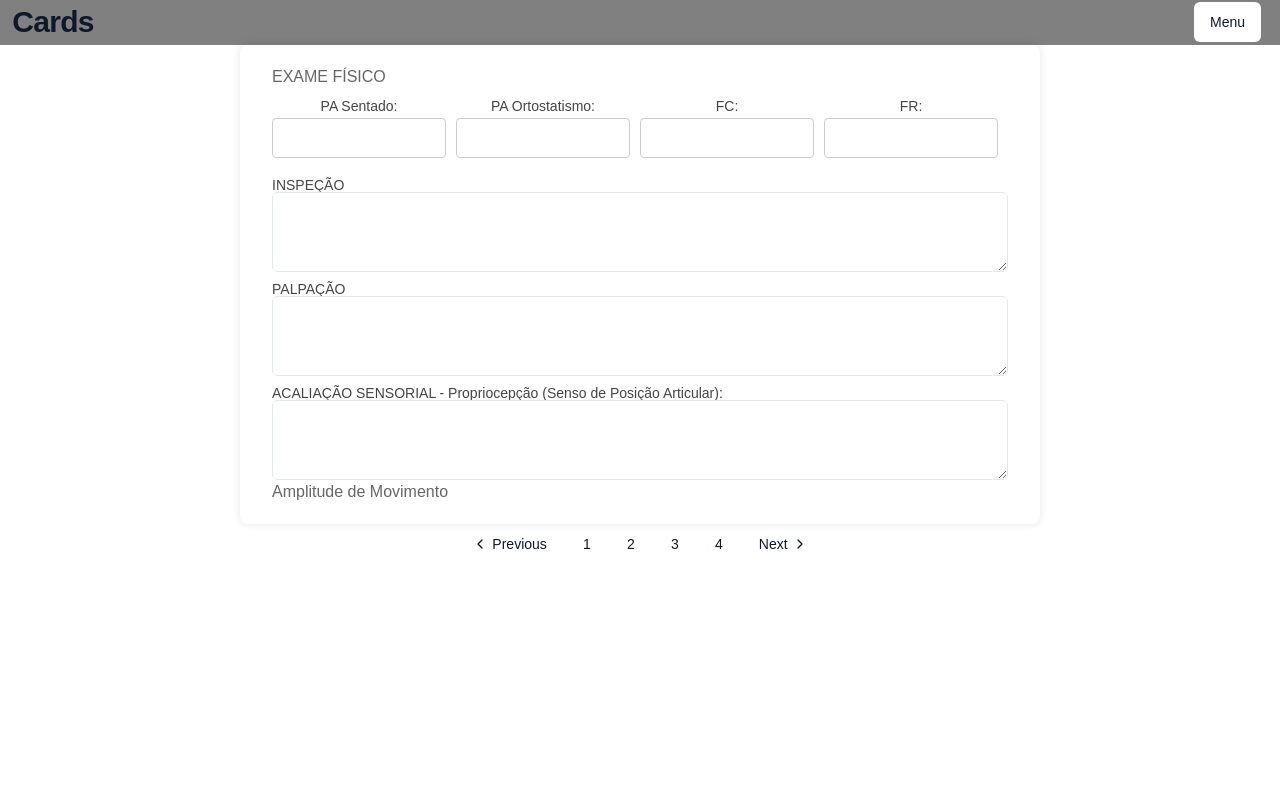
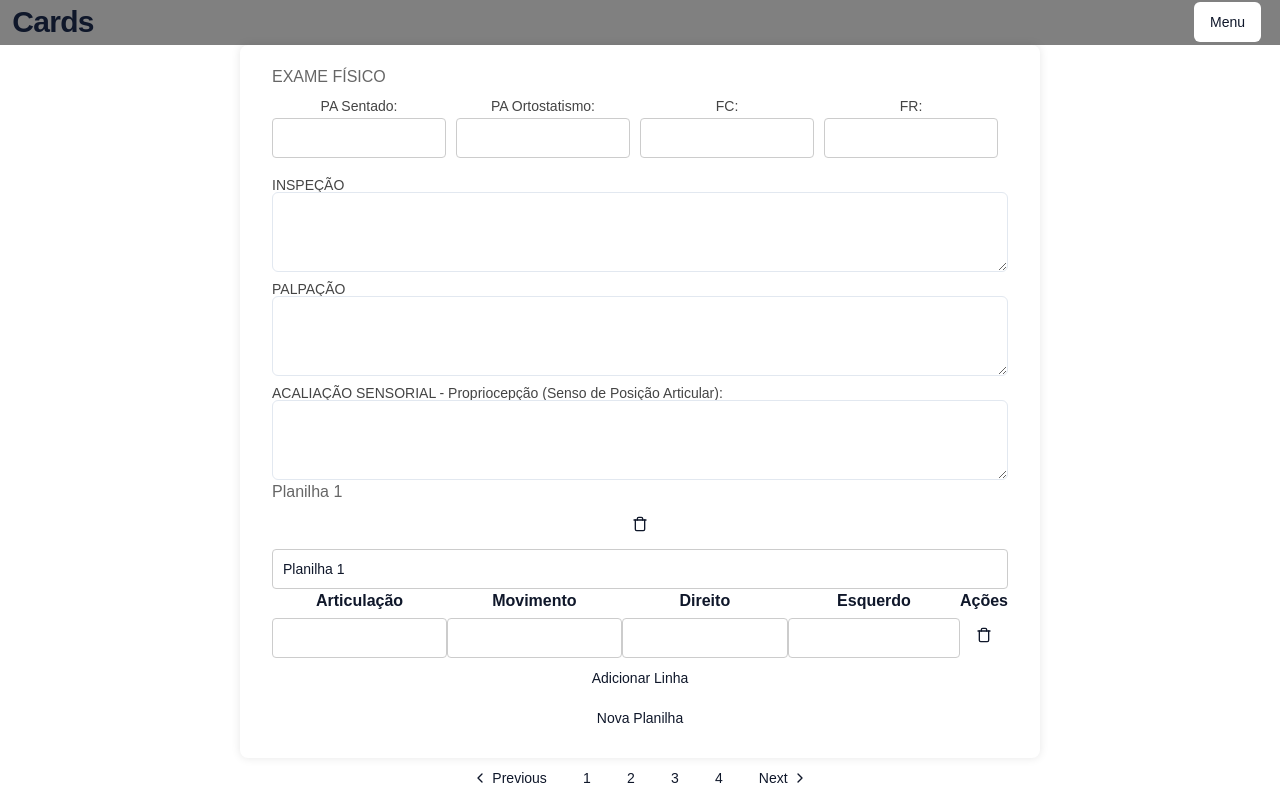
Before and after one commit to marafigagdansk/testeHibrid, a React (Vite) app in the folder shadcnProject/: page /pag2 in a window 1280 px wide. Built offline with nearby package versions, Linux system fonts and the light colour scheme.

Commit message:
função planilhas

```diff
--- a/shadcnProject/src/CadastroPacientePages/Pag2.jsx
+++ b/shadcnProject/src/CadastroPacientePages/Pag2.jsx
@@ -1,8 +1,9 @@
-import { Button } from '@/components/ui/button'
-import { Input } from "@/components/ui/input"
-import { Label } from "@/components/ui/label"
-import { Textarea } from "@/components/ui/textarea"
+import { Button } from '@/components/ui/button';
+import { Input } from "@/components/ui/input";
+import { Label } from "@/components/ui/label";
+import { Textarea } from "@/components/ui/textarea";
 import { useNavigate } from 'react-router-dom';
+import { useState } from 'react';
 import {
   Github,
   LifeBuoy,
@@ -10,8 +11,9 @@ import {
   Plus,
   Settings,
   User,
-  SquareMousePointer
-} from "lucide-react"
+  SquareMousePointer,
+  Trash
+} from "lucide-react";
 import {
   DropdownMenu,
   DropdownMenuContent,
@@ -21,7 +23,7 @@ import {
   DropdownMenuSeparator,
   DropdownMenuShortcut,
   DropdownMenuTrigger,
-} from "@/components/ui/dropdown-menu"
+} from "@/components/ui/dropdown-menu";
 import {
   Pagination,
   PaginationContent,
@@ -29,11 +31,47 @@ import {
   PaginationLink,
   PaginationNext,
   PaginationPrevious,
-} from "@/components/ui/pagination"
-import '@/CadastroPaciente.css'
+} from "@/components/ui/pagination";
+import '@/CadastroPaciente.css';
 
 const Pag2 = () => {
   const navigate = useNavigate();
+  const [sheets, setSheets] = useState([{ name: 'Planilha 1', rows: [{ articulacao: "", movimento: "", direito: "", esquerdo: "" }] }]);
+
+  const handleAddRow = (sheetIndex) => {
+    const newSheets = [...sheets];
+    newSheets[sheetIndex].rows.push({ articulacao: "", movimento: "", direito: "", esquerdo: "" });
+    setSheets(newSheets);
+  };
+
+  const handleInputChange = (sheetIndex, rowIndex, event) => {
+    const newSheets = [...sheets];
+    newSheets[sheetIndex].rows[rowIndex][event.target.name] = event.target.value;
+    setSheets(newSheets);
+  };
+
+  const handleRemoveRow = (sheetIndex, rowIndex) => {
+    const newSheets = [...sheets];
+    newSheets[sheetIndex].rows.splice(rowIndex, 1);
+    setSheets(newSheets);
+  };
+
+  const handleAddSheet = () => {
+    const newSheetIndex = sheets.length;
+    setSheets([...sheets, { name: `Planilha ${newSheetIndex + 1}`, rows: [{ articulacao: "", movimento: "", direito: "", esquerdo: "" }] }]);
+  };
+
+  const handleSheetNameChange = (index, event) => {
+    const newSheets = [...sheets];
+    newSheets[index].name = event.target.value;
+    setSheets(newSheets);
+  };
+
+  const handleRemoveSheet = (sheetIndex) => {
+    const newSheets = [...sheets];
+    newSheets.splice(sheetIndex, 1);
+    setSheets(newSheets);
+  };
 
   const handleAddPatient = () => {
     navigate('/');
@@ -145,14 +183,41 @@ const Pag2 = () => {
             <Textarea name="palpacao"></Textarea>
             <Label>ACALIAÇÃO SENSORIAL - Propriocepção (Senso de Posição Articular):</Label>
             <Textarea name="propriocepcao"></Textarea>
-              <div className="funcaoAplitude">
-                  <h3>Amplitude de Movimento</h3>
-                  <div className='funcaoNova'>
-                    {/* <!-- função aqui --> */}
+
+            {sheets.map((sheet, sheetIndex) => (
+              <div className="funcaoAplitude" key={sheetIndex}>
+                <div className="sheet-header">
+                  <h3>{sheet.name}</h3>
+                  <Button type="button" variant="outline" onClick={() => handleRemoveSheet(sheetIndex)}><Trash className="h-4 w-4" /></Button>
                 </div>
+                <Input type="text" value={sheet.name} onChange={(e) => handleSheetNameChange(sheetIndex, e)} placeholder="Nome da Planilha" className="sheet-name-input" />
+                <table className="amplitude-table">
+                  <thead>
+                    <tr>
+                      <th>Articulação</th>
+                      <th>Movimento</th>
+                      <th>Direito</th>
+                      <th>Esquerdo</th>
+                      <th>Ações</th>
+                    </tr>
+                  </thead>
+                  <tbody>
+                    {sheet.rows.map((row, rowIndex) => (
+                      <tr key={rowIndex}>
+                        <td><Input type="text" name="articulacao" value={row.articulacao} onChange={event => handleInputChange(sheetIndex, rowIndex, event)} /></td>
+                        <td><Input type="text" name="movimento" value={row.movimento} onChange={event => handleInputChange(sheetIndex, rowIndex, event)} /></td>
+                        <td><Input type="text" name="direito" value={row.direito} onChange={event => handleInputChange(sheetIndex, rowIndex, event)} /></td>
+                        <td><Input type="text" name="esquerdo" value={row.esquerdo} onChange={event => handleInputChange(sheetIndex, rowIndex, event)} /></td>
+                        <td><Button type="button" variant="outline" onClick={() => handleRemoveRow(sheetIndex, rowIndex)}><Trash className="h-4 w-4" /></Button></td>
+                      </tr>
+                    ))}
+                  </tbody>
+                </table>
+                <Button type="button" onClick={() => handleAddRow(sheetIndex)} variant="outline" className="add-row-button">Adicionar Linha</Button>
               </div>
+            ))}
+            <Button type="button" onClick={handleAddSheet} variant="outline" className="add-sheet-button">Nova Planilha</Button>
           </form>
-
         </div>
 
         <div className='paginationArea'>
```
Lines whose indentation alone changed are shown as unchanged.
